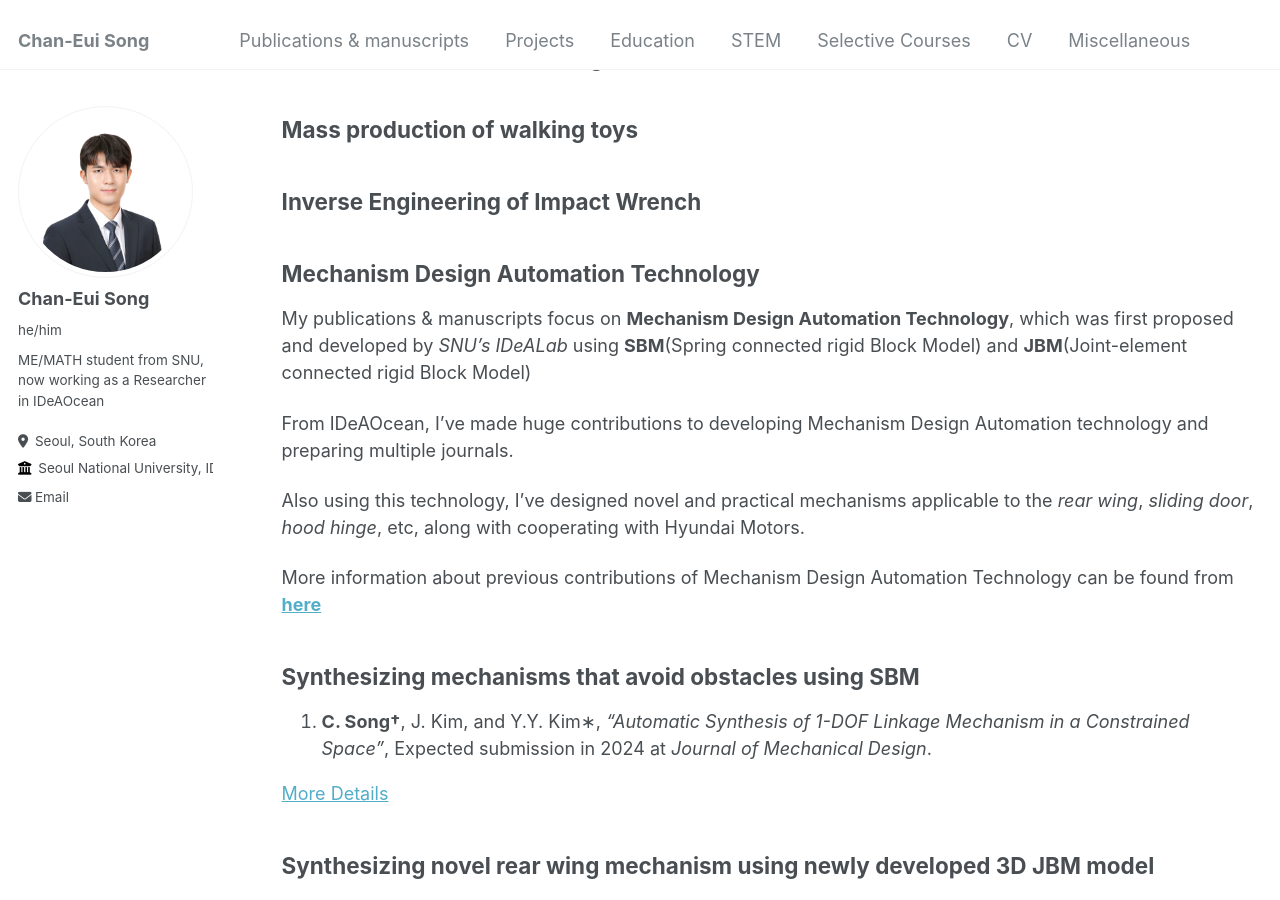
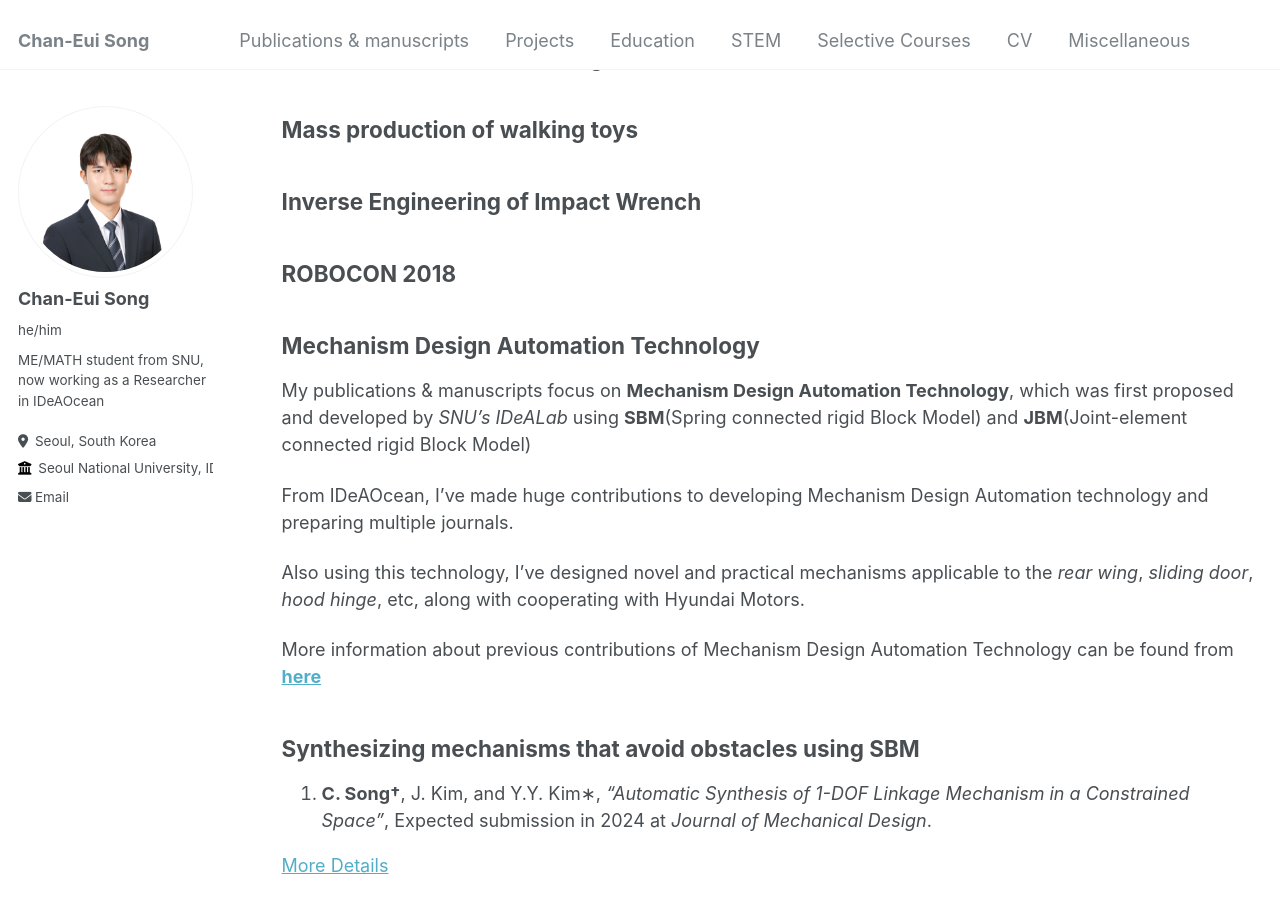
Before and after one commit to cksdml1014/chanisong, a Jekyll site: the page built from _pages/Projects.md, in a window 1280 px wide and 900 px high, scrolled down 711 px. Built offline with Jekyll 4.4.1, drawn with Linux system fonts in a browser that asks for light colours.

Commit message:
Update Projects.md

```diff
--- a/_pages/Projects.md
+++ b/_pages/Projects.md
@@ -37,6 +37,8 @@ author_profile: true
 ## Inverse Engineering of Impact Wrench
 
 
+## ROBOCON 2018
+
 ## Mechanism Design Automation Technology
 My publications & manuscripts focus on **Mechanism Design Automation Technology**, which was first proposed and developed by *SNU's IDeALab* using **SBM**(Spring connected rigid Block Model) and **JBM**(Joint-element connected rigid
 Block Model)
```
